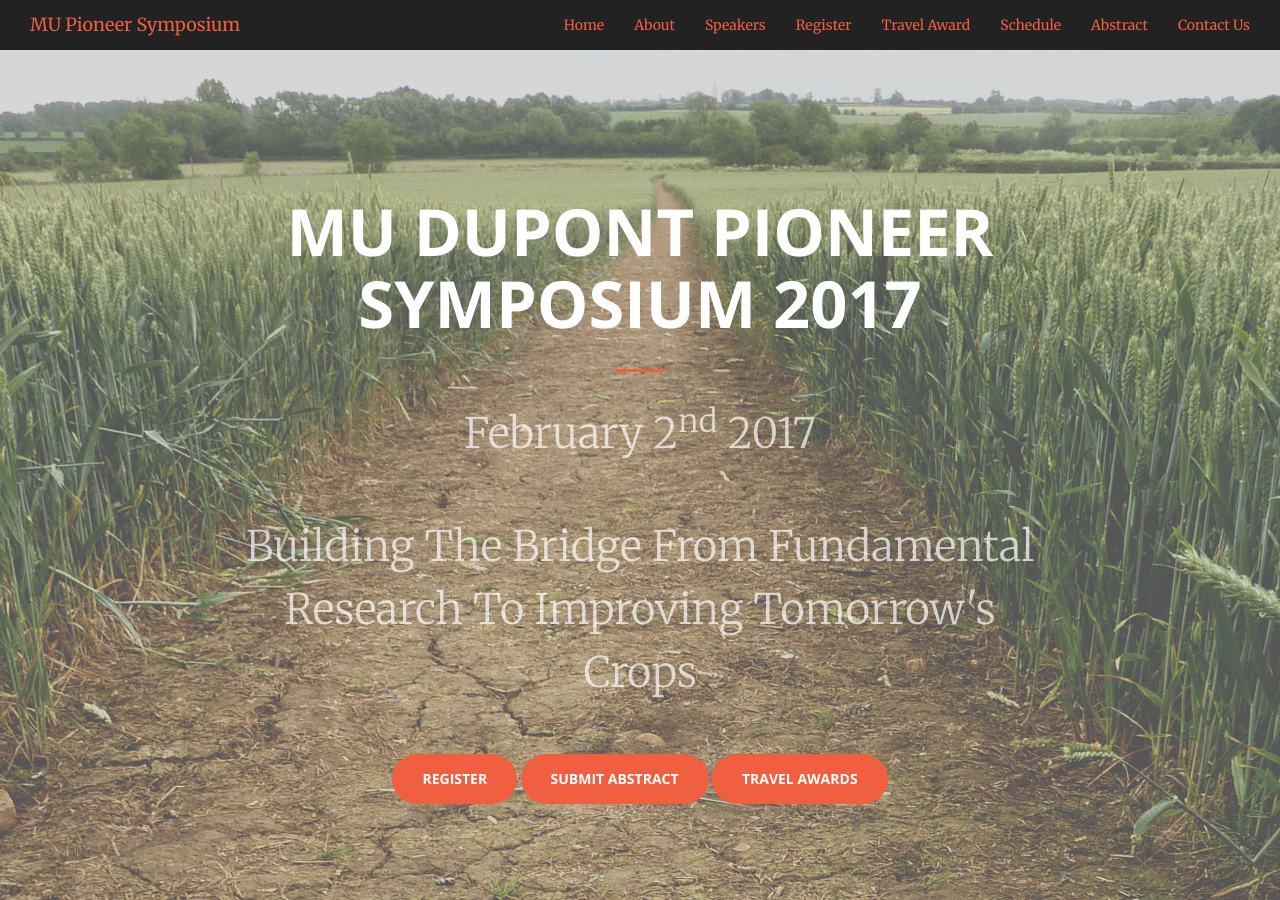
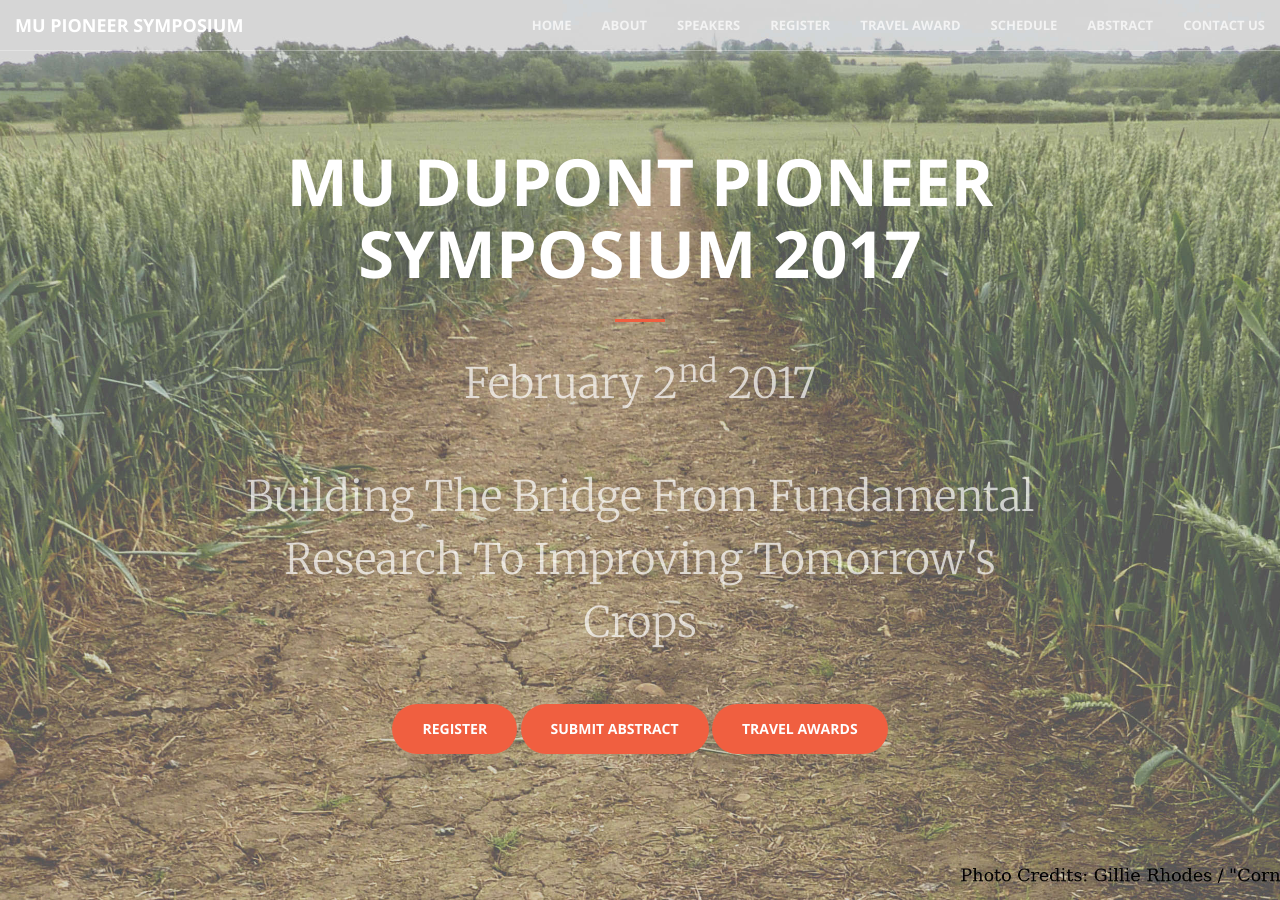
Before and after one commit to mupioneersymposium/mupioneersymposium.github.io, a Jekyll site: the page built from index.html, in a window 1280 px wide and 900 px high. Built offline with Jekyll 4.4.1, drawn with Linux system fonts in a browser that asks for light colours.

Commit message:
Update nav.html

```diff
--- a/_includes/nav.html
+++ b/_includes/nav.html
@@ -1,4 +1,4 @@
-<nav id="mainNav" class="bg-dark">
+<nav id="mainNav"  class="navbar navbar-default navbar-fixed-top bg-dark">
         <div class="container-fluid">
             <!-- Brand and toggle get grouped for better mobile display -->
         <div class="navbar-header">
```
